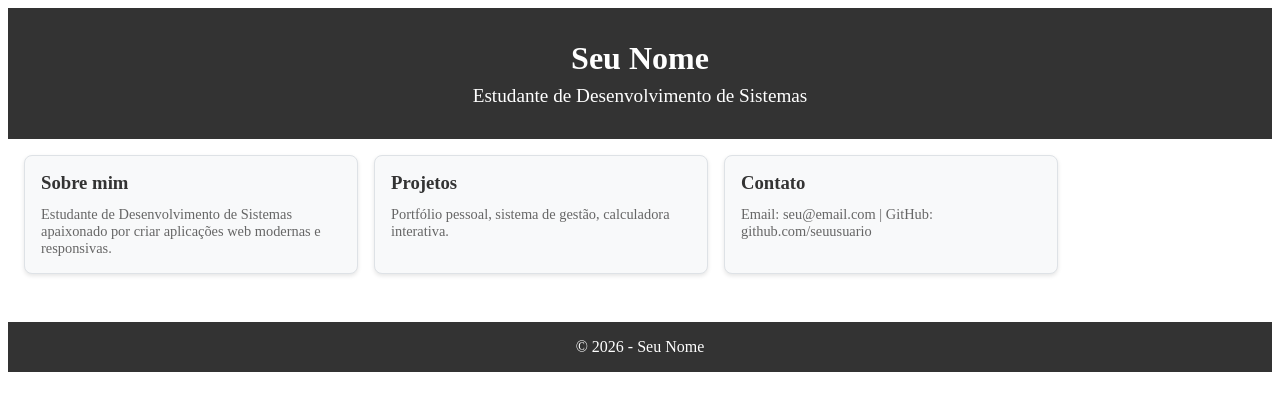
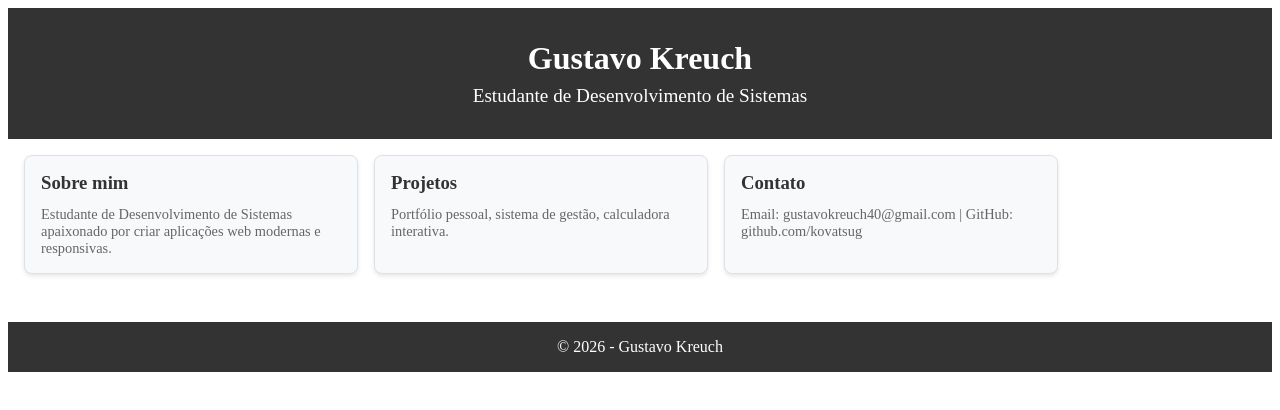
Before and after one commit to Kovatsug/exercicios-introdutorios-angular, an Angular app: page /ex01 in a window 1280 px wide. Shown: the top 410 px of the page. Built offline with nearby package versions, Linux system fonts and the light colour scheme.

Commit message:
chore/alteracoes nos textos de ex1 e 3

```diff
--- a/angular.json
+++ b/angular.json
@@ -2,7 +2,8 @@
   "$schema": "./node_modules/@angular/cli/lib/config/schema.json",
   "version": 1,
   "cli": {
-    "packageManager": "npm"
+    "packageManager": "npm",
+    "analytics": "e254cea3-474d-4c5e-ae77-356f4a0438fc"
   },
   "newProjectRoot": "projects",
   "projects": {
--- a/src/app/exercicios/ex01-portfolio/ex01-area-cards/ex01-area-cards.html
+++ b/src/app/exercicios/ex01-portfolio/ex01-area-cards/ex01-area-cards.html
@@ -10,6 +10,6 @@
   </div>
   <div class="card">
     <h3>Contato</h3>
-    <p>Email: seu@email.com | GitHub: github.com/seuusuario</p>
+    <p>Email: gustavokreuch40@gmail.com | GitHub: github.com/kovatsug</p>
   </div>
 </div>
--- a/src/app/exercicios/ex01-portfolio/ex01-cabecalho/ex01-cabecalho.html
+++ b/src/app/exercicios/ex01-portfolio/ex01-cabecalho/ex01-cabecalho.html
@@ -1,5 +1,5 @@
 <!-- Cabeçalho do portfólio -->
 <div class="container">
-  <h1>Seu Nome</h1>
+  <h1>Gustavo Kreuch</h1>
   <p>Estudante de Desenvolvimento de Sistemas</p>
 </div>
--- a/src/app/exercicios/ex01-portfolio/ex01-rodape/ex01-rodape.html
+++ b/src/app/exercicios/ex01-portfolio/ex01-rodape/ex01-rodape.html
@@ -1,4 +1,4 @@
 <!-- Rodapé da página -->
 <div class="container">
-  © 2026 - Seu Nome
+  © 2026 - Gustavo Kreuch
 </div>
--- a/src/app/exercicios/ex03-introducao/ex03-introducao.ts
+++ b/src/app/exercicios/ex03-introducao/ex03-introducao.ts
@@ -7,9 +7,9 @@ import { Component } from '@angular/core';
 })
 export class Ex03Introducao {
   // Dados de apresentação - valores de exemplo
-  nome = 'Seu Nome';
-  idade = 25;
-  cidade = 'Sua Cidade';
-  profissao = 'Estudante de Desenvolvimento de Sistemas';
+  nome = 'Gustavo';
+  idade = 18;
+  cidade = 'Blumenau';
+  profissao = 'Estudante de Java + Angular';
   hobby = 'Programar';
 }
```
